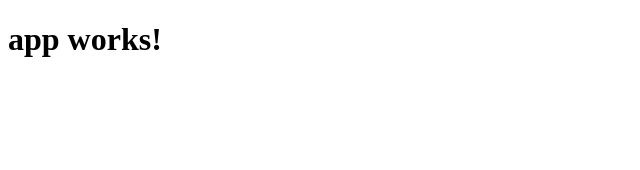
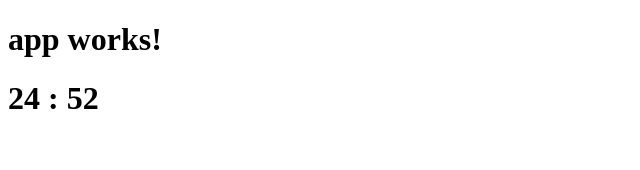
Before and after one commit to ctrl-break/ng-pomodoro, an Angular app: page / in a window 1280 px wide. Shown: the top 170 px of the page, without its empty margins (0-640 px from the left). Built offline with nearby package versions, Linux system fonts and the light colour scheme.

Commit message:
init commit

```diff
--- a/src/app/app.component.html
+++ b/src/app/app.component.html
@@ -1,3 +1,5 @@
 <h1>
   {{title}}
 </h1>
+
+<app-pomodoro-timer></app-pomodoro-timer>
--- a/src/app/app.module.ts
+++ b/src/app/app.module.ts
@@ -4,10 +4,12 @@ import { FormsModule } from '@angular/forms';
 import { HttpModule } from '@angular/http';
 
 import { AppComponent } from './app.component';
+import { PomodoroTimerComponent } from './pomodoro-timer/pomodoro-timer.component';
 
 @NgModule({
   declarations: [
-    AppComponent
+    AppComponent,
+    PomodoroTimerComponent
   ],
   imports: [
     BrowserModule,
--- /dev/null
+++ b/src/app/pomodoro-timer/pomodoro-timer.component.html
@@ -0,0 +1,3 @@
+<h1>
+  {{minutes}} : {{seconds}}
+</h1>
--- /dev/null
+++ b/src/app/pomodoro-timer/pomodoro-timer.component.ts
@@ -0,0 +1,29 @@
+import { Component } from '@angular/core';
+
+@Component({
+  selector: 'app-pomodoro-timer',
+  templateUrl: './pomodoro-timer.component.html',
+  styleUrls: ['./pomodoro-timer.component.css']
+})
+export class PomodoroTimerComponent {
+
+  seconds: number;
+  minutes: number;
+
+  constructor() {
+    this.seconds = 59;
+    this.minutes = 24;
+    setInterval(() => this.tick(), 1000);
+  }
+
+  tick(): void {
+    if (--this.seconds < 0) {
+      this.seconds = 59;
+      if (--this.minutes < 0) {
+        this.minutes = 24;
+        this.seconds = 59;
+      }
+    }
+  }
+
+}
```
Also changed, not shown: src/app/pomodoro-timer/pomodoro-timer.component.css (added), 1 other file (tests, documents, lock files or other folders).
